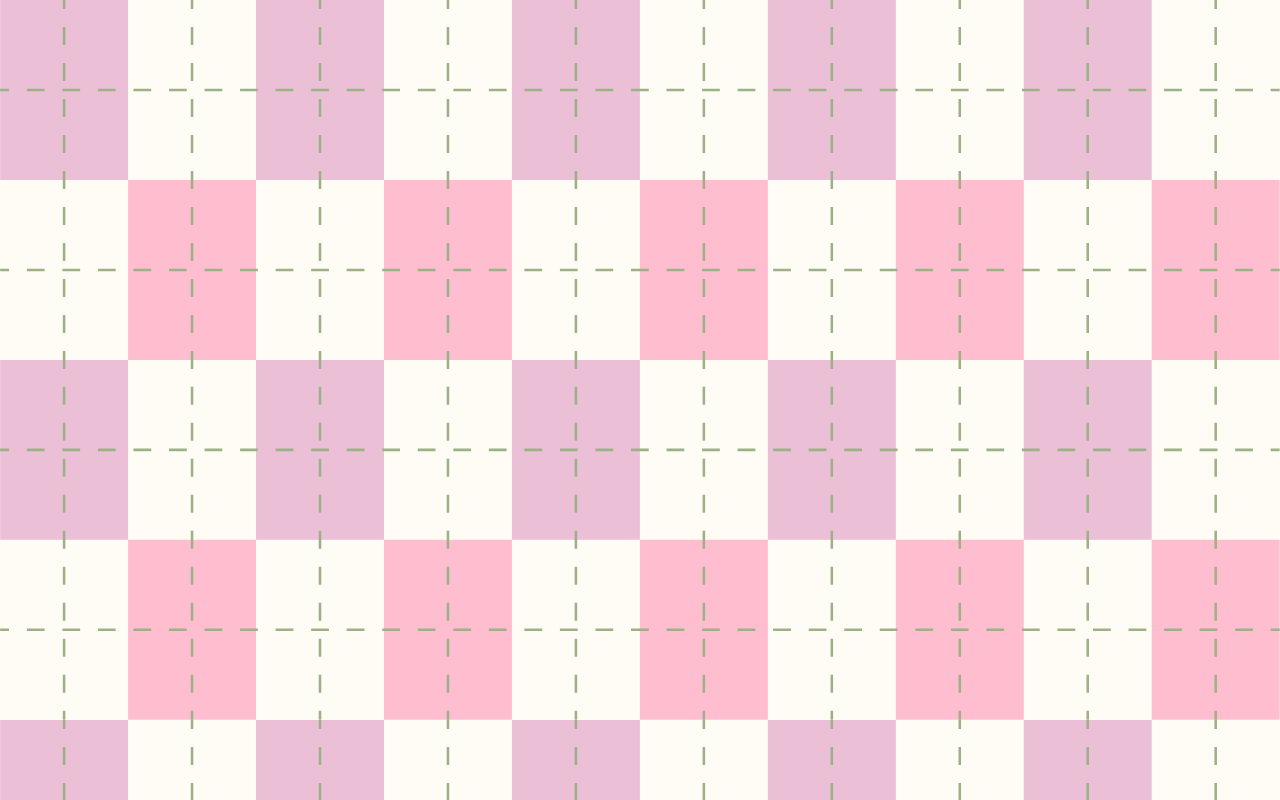
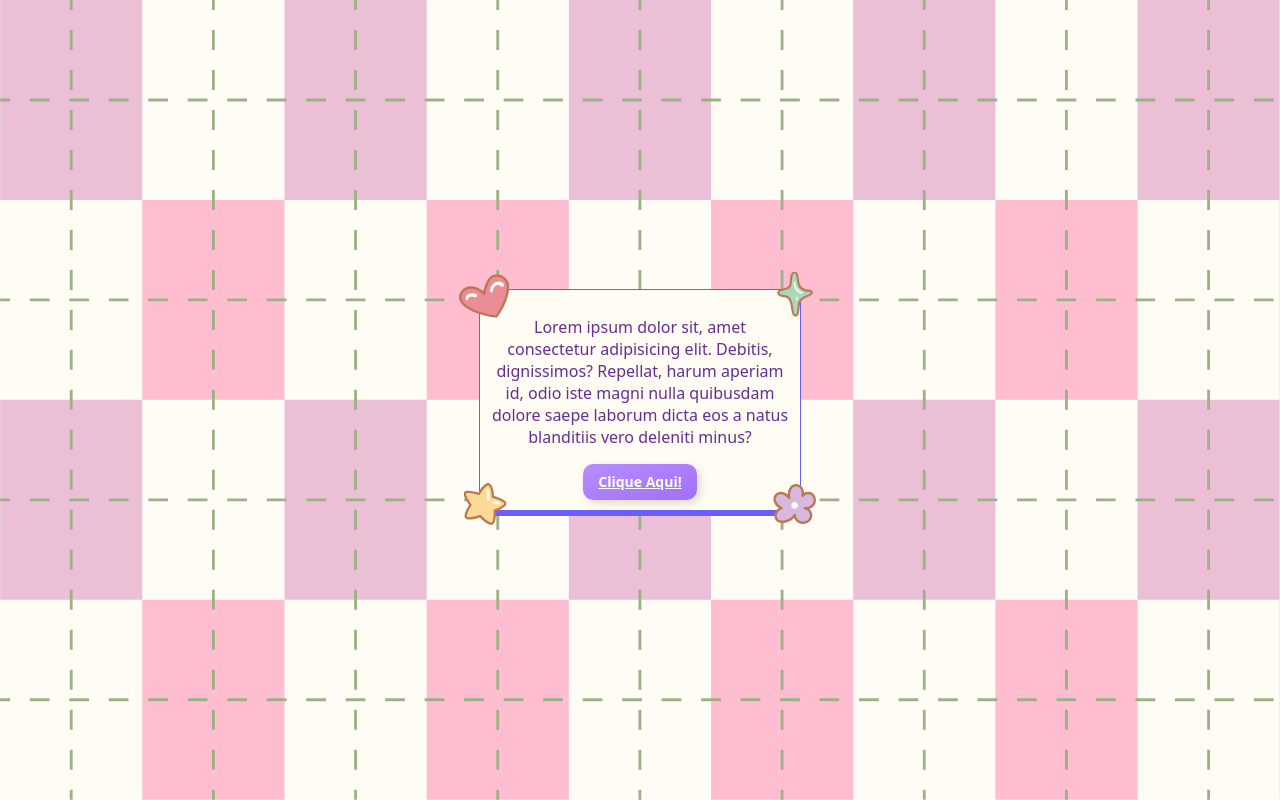
Before and after one commit to pedrojoaq/ParaMeuAmor, a plain HTML site: page index.html in a window 1280 px wide. Drawn offline with Linux system fonts and the light colour scheme.

Commit message:
terceiro commit

```diff
--- a/index.html
+++ b/index.html
@@ -11,7 +11,22 @@
     <source src="How to Disappear Completely.mp3" type="audio/mpeg">
     </audio>
 
-    <div id="central"></div>
+<div class="centralizada">
+  <img src="coracao.svg" class="imgs top-left">
+  <img src="estrela.svg" class="imgs top-right">
+  <img src="estrelaG.svg" class="imgs bottom-left">
+  <img src="flor.svg" class="imgs bottom-right">
 
+  <div class="conteudo">
+    <p>Lorem ipsum dolor sit, amet consectetur adipisicing elit.
+        Debitis, dignissimos? Repellat, harum aperiam id,
+        odio iste magni nulla quibusdam dolore saepe laborum
+        dicta eos a natus blanditiis vero deleniti minus?
+    </p>
+    <div class="botao-wrapper">
+        <a href="#" class="botao-fofo">Clique Aqui!</a>
+    </div>
+  </div>
+</div>
 </body>
 </html>
--- a/style.css
+++ b/style.css
@@ -3,7 +3,86 @@ body{
     padding: 0;
     background-image: url('Pink\ Purple\ Cute\ Creative\ Group\ Project\ Presentation.svg');
     background-size: cover;
+    height: 100vh;
+    display: flex;
+    justify-content: center;
+    align-items: center;
 }
 
-#central{
+.centralizada{
+      width: 300px;
+      height: 200px;
+      background-color: #fffdf3;
+      color: #662d91;
+      display: flex;
+      justify-content: center;
+      align-items: center;
+      border-radius: 10px;
+      border: 1px solid #6b5df9;
+      box-shadow: 0px 5px #6b5df9;
+      position: relative;
+      text-align: center;
+      padding: 10px;
+      font-family: system-ui, -apple-system, BlinkMacSystemFont, 'Segoe UI', Roboto, Oxygen, Ubuntu, Cantarell, 'Open Sans', 'Helvetica Neue', sans-serif;
 }
+
+.imgs{
+    position: absolute;
+    width: 80px;
+    height: auto;
+    pointer-events: none;
+}
+
+.top-left{
+      top: -35px;
+      left: -35px;
+}
+
+.top-right{
+      top: -35px;
+      right: -35px;
+}
+
+.bottom-left{
+      bottom: -35px;
+      left: -35px;
+    }
+.bottom-right{
+      bottom: -35px;
+      right: -35px;
+}
+.centralizada {
+  opacity: 0;
+  transform: translateY(20px);
+  animation: aparecer 1s ease-out forwards;
+}
+
+@keyframes aparecer {
+  to {
+    opacity: 1;
+    transform: translateY(0);
+  }
+}
+
+.botao-wrapper {
+  display: flex;
+  justify-content: center;
+}
+
+.botao-fofo {
+  background: linear-gradient(to bottom right, #b78eff, #a070f7);
+  color: white;
+  border: none;
+  padding: 10px 15px;
+  font-weight: bold;
+  font-size: 14px;
+  border-radius: 10px;
+  box-shadow: 3px 3px 8px rgba(0,0,0,0.15);
+  cursor: pointer;
+  transition: transform 0.2s ease;
+  line-height: 1.2;
+}
+
+.botao-fofo:hover {
+  transform: scale(1.05);
+}
```
Also changed, not shown: coracao.svg (added), estrela.svg (added), estrelaG.svg (added), flor.svg (added).
